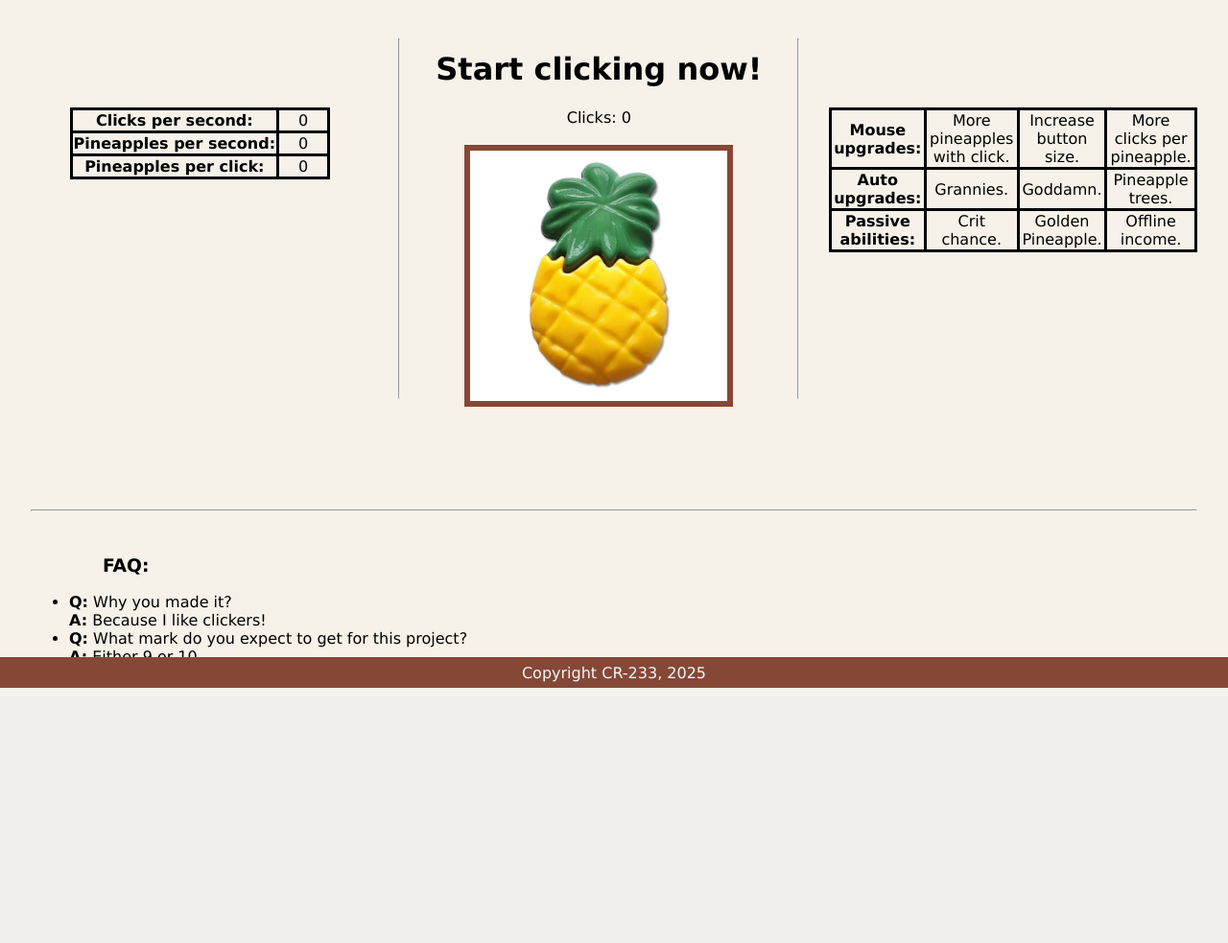
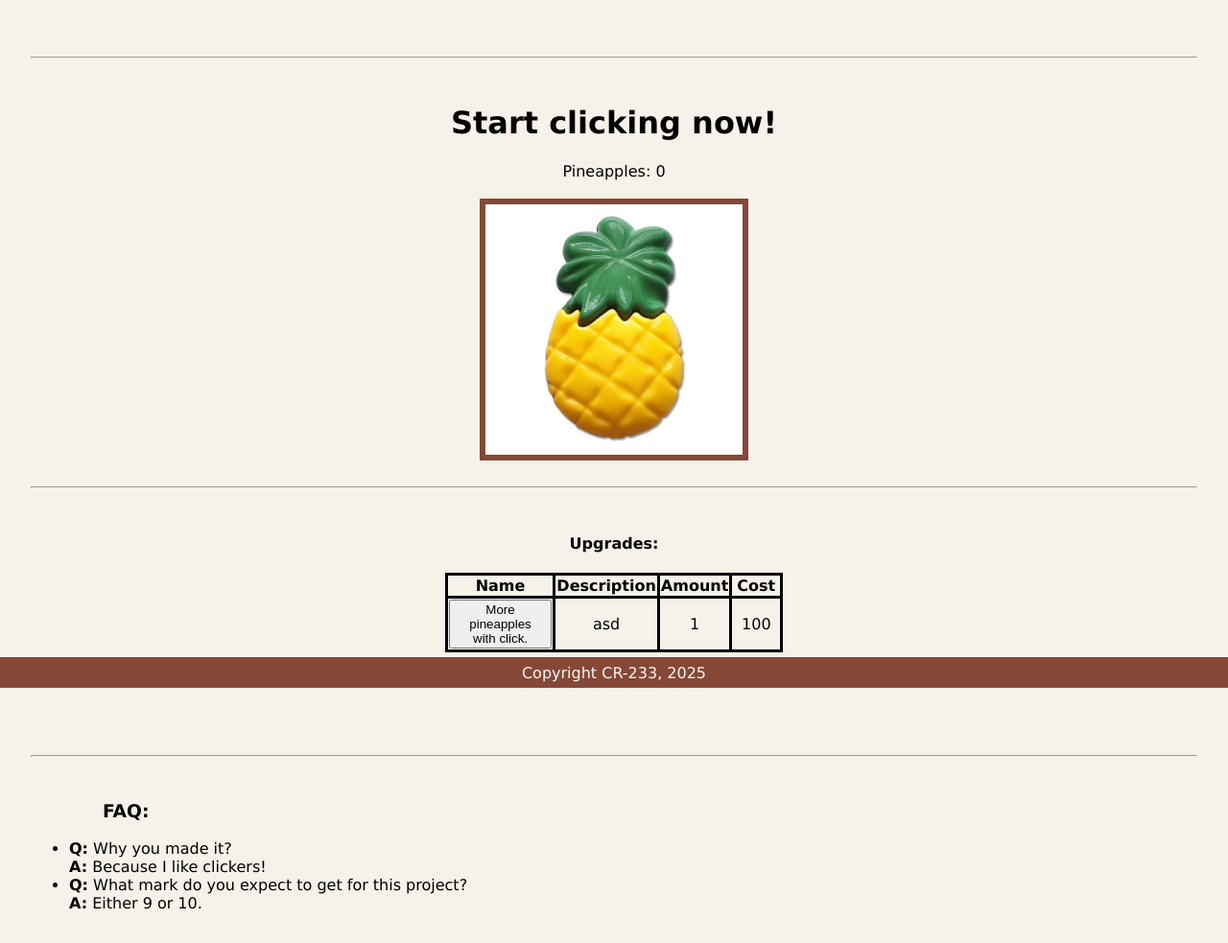
Before and after one commit to antononim/labTWeb, a PHP site: page / in a window 1280 px wide. Shown: the part 83-1066 px from the top of the page at 96% size. Before the commit the page ends 800 px from the top, so only its background shows below. Run offline with PHP 8.4, Linux system fonts and the light colour scheme.

Commit message:
lab3 done

```diff
--- a/index.html
+++ b/index.html
@@ -5,10 +5,11 @@
 	<meta charset="utf-8">
 	<link rel="icon" type="image/png" href="favicon.png">
 	<link rel="stylesheet" href="styles/styles.css">
+	<link rel="stylesheet" href="styles/game.css">
 	<meta name="viewport" content="width=device-width, initial-scale=1.0" />
 </head>
 
-<body>
+<body onload="init()">
 	<header>
 		<nav>
 			<a href="index.html">Game</a>
@@ -20,46 +21,28 @@
 
 	<main>
 		<div id="attention">
-			<div id="stats">
-				<table>
-					<tr>
-						<th>Clicks per second:</th> <td id="cps">0</td>
-					</tr>
-					<tr>
-						<th>Pineapples per second: </th> <td id="pps">0</td>
-					</tr>
-					<tr>
-						<th>Pineapples per click: </th> <td id="ppc">0</td>
-					</tr>
-				</table>
-			</div>
 			<br><hr><br>
 			<div id="game">
 				<h1>Start clicking now!</h1>
-				<label>Clicks: </label><span>0</span>
+				<label>Pineapples: </label><span id="pineappleCounter">0</span>
 				<br><br>
-				<button><img src="images/pineappleButton.png"></button>
+				<button id="clickbtn"><img src="images/pineappleButton.png"></button>
 			</div>
 			<br><hr><br>
 			<div id="upgrades">
+				<h4>Upgrades:</h4>
 				<table>
 					<tr>
-						<th> Mouse upgrades: </th>
-						<td> More pineapples with click. </td>
-						<td> Increase button size. </td>
-						<td> More clicks per pineapple. </td>
+						<th>Name</th>
+						<th>Description</th>
+						<th>Amount</th>
+						<th>Cost</th>
 					</tr>
 					<tr>
-						<th> Auto upgrades: </th>
-						<td> Grannies. </td>
-						<td> Goddamn. </td>
-						<td> Pineapple trees. </td>
-					</tr>
-					<tr>
-						<th> Passive abilities: </th>
-						<td> Crit chance. </td>
-						<td> Golden Pineapple. </td>
-						<td> Offline income. </td>
+						<td><button onclick="buyUpgrade('ppc')"> More pineapples with click. </button></th>
+						<td>asd</td>
+						<td id="ppcCount">0</td>
+						<td id="ppcPrice">100</td>
 					</tr>
 				</table>
 			</div>
@@ -84,5 +67,6 @@
 	<footer>
 		<span>Copyright CR-233, 2025</span>
 	</footer>
+	<script src="js/game.js"></script>
 </body>
 </html>
--- /dev/null
+++ b/js/game.js
@@ -0,0 +1,64 @@
+
+if (localStorage['pineapples'] == undefined) {
+	localStorage['pineapples'] = 0;
+	localStorage['ppc'] = 1;
+}
+let userStats = {
+	"pineapples": Number(localStorage['pineapples']),
+	"ppc": Number(localStorage['ppc']), // Pineapples per click, ofc!
+}
+
+let pineappleCount;
+let ppcCount;
+function init() {
+	document.querySelector("#clickbtn").addEventListener("click", click);
+	pineappleCount = document.querySelector("#pineappleCounter");
+	ppcCount = document.querySelector("#ppcCount");
+
+	setInterval(update, 200);
+	setInterval(autoclick, 1000);
+}
+// setTimeout( () , 100 );
+
+function click() {
+	userStats.pineapples = Number(userStats.pineapples);
+	userStats.pineapples += 1 * userStats.ppc;
+}
+
+function update() {
+	// check for errors in pineapple counter
+	// just zero it out cuz there is currently no way to check what value was there
+	// TODO: make a loop thru userStats obj
+	if (isNaN(userStats.pineapples)) userStats.pineapples = 1;
+	if (isNaN(userStats.ppc)) userStats.ppc = 1;
+	if (userStats.ppc == 0) userStats.ppc = 1;
+
+
+	if ( pineappleCounter == undefined ) return;
+	// assume all nodes are loaded into vars
+	localStorage['pineapples'] = Number(userStats.pineapples);
+	pineappleCount.innerText = Number(userStats.pineapples);
+
+	localStorage['ppc'] = Number(userStats.ppc);
+	ppcCount.innerText = Number(userStats.ppc);
+}
+
+function buyUpgrade(upgradeName) {
+	switch (upgradeName) {
+		case "ppc":
+			let price = getPrice();
+			if (userStats.pineapples <= price) return;
+			userStats.pineapples -= price;
+			userStats.ppc += 1;
+			break;
+	}
+}
+
+function getPrice(upgradeName) {
+	// TODO
+	return 100;
+}
+
+function whatever() {
+	alert(1);
+}
--- a/pages/about.html
+++ b/pages/about.html
@@ -5,6 +5,7 @@
 	<meta charset="utf-8">
 	<link rel="icon" type="image/png" href="favicon.png">
 	<link rel="stylesheet" href="../styles/styles.css">
+	<link rel="stylesheet" href="../styles/about.css">
 	<meta name="viewport" content="width=device-width, initial-scale=1.0" />
 </head>
 
--- a/pages/merch.html
+++ b/pages/merch.html
@@ -5,6 +5,7 @@
 	<meta charset="utf-8">
 	<link rel="icon" type="image/png" href="favicon.png">
 	<link rel="stylesheet" href="../styles/styles.css">
+	<link rel="stylesheet" href="../styles/merch.css">
 	<meta name="viewport" content="width=device-width, initial-scale=1.0" />
 </head>
 
--- /dev/null
+++ b/styles/about.css
@@ -0,0 +1,3 @@
+main {
+	padding: 2vh;
+}
--- /dev/null
+++ b/styles/game.css
@@ -0,0 +1,32 @@
+#upgrades {
+	width: 29%;
+}
+
+main #faq h3 {
+	padding-left: 4em;
+}
+
+main #faq {
+	text-align: left;
+}
+
+#game button img {
+	width: 20vw;
+}
+
+#game button {
+	background-color: white;
+	border-style: solid;
+	border-width: 6px;
+	border-color: var(--header-color);
+}
+
+#game button:active {
+	/* border-color: var(--accent-color); */
+	border-bottom-color: var(--accent-color);
+	border-top-color: var(--accent-color);
+}
+
+#stats, #game {
+	width: 29%;
+}
--- a/styles/styles.css
+++ b/styles/styles.css
@@ -65,18 +65,18 @@ main {
 }
 
 #attention {
-	display: flex;
+	/* display: flex; */
 	flex-direction: row;
-	margin: auto;
+	/* margin: auto 40% auto 40%; */
 	padding-bottom: 10vh;
 }
 
-#stats, #game {
-	width: 29%;
+#attention div {
+	margin: auto;
 }
 
 table {
-	margin: 10vh auto auto auto;
+	margin: auto auto auto auto;
 }
 
 table, th, td {
@@ -84,31 +84,6 @@ table, th, td {
 	border-collapse: collapse;
 	min-width: 3em;
 	max-width: 30vw;
-}
-
-#game button img {
-	width: 20vw;
-}
-
-#game button {
-	background-color: white;
-	border-style: solid;
-	border-width: 6px;
-	border-color: var(--header-color);
-}
-
-#game button:active {
-	/* border-color: var(--accent-color); */
-	border-bottom-color: var(--accent-color);
-	border-top-color: var(--accent-color);
-}
-
-main #faq h3 {
-	padding-left: 4em;
-}
-
-main #faq {
-	text-align: left;
 }
 
 footer {
@@ -127,12 +102,3 @@ footer {
 footer span {
 	margin: auto;
 }
-
-.merch-container {
-	margin: 0px;
-}
-
-.merch-container img {
-	height: 40vh;
-	width: auto;
-}
```
Also changed, not shown: styles/merch.css (added, +8 -0 lines).
